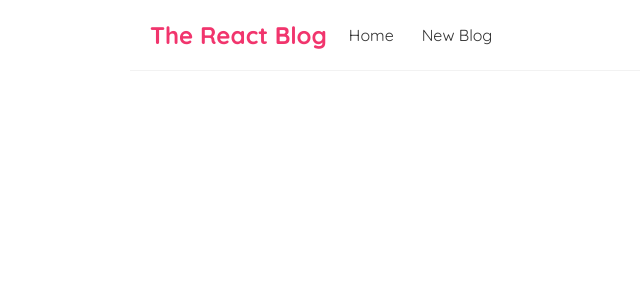
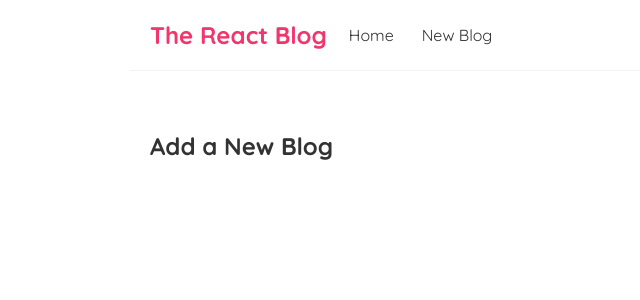
Before and after one commit to DarkoPG27/React---Blog, a React (Create React App) app: page /create in a window 1280 px wide. Shown: the top 300 px of the page, without its empty margins (190-830 px from the left). Built offline with nearby package versions, Linux system fonts and the light colour scheme.

Commit message:
Added Create Route

```diff
--- a/src/App.js
+++ b/src/App.js
@@ -1,6 +1,7 @@
 import './App.css';
 import Navbar from './Navbar';
 import Home from './Home';
+import Create from './Create';
 import { BrowserRouter as Router, Route, Switch } from 'react-router-dom'
 
 function App() {
@@ -11,9 +12,8 @@
         <Navbar />
         <div className="content">
           <Switch>
-            <Route exact path="/" >
-              <Home />
-            </Route>
+            <Route exact path="/" > <Home /> </Route>
+            <Route path="/create" > <Create /> </Route>
           </Switch>
         </div>
       </div>
--- /dev/null
+++ b/src/Create.js
@@ -0,0 +1,9 @@
+const Create = () => {
+    return (
+        <div className="create">
+            <h2>Add a New Blog</h2>
+        </div>
+    );
+}
+
+export default Create;
```
